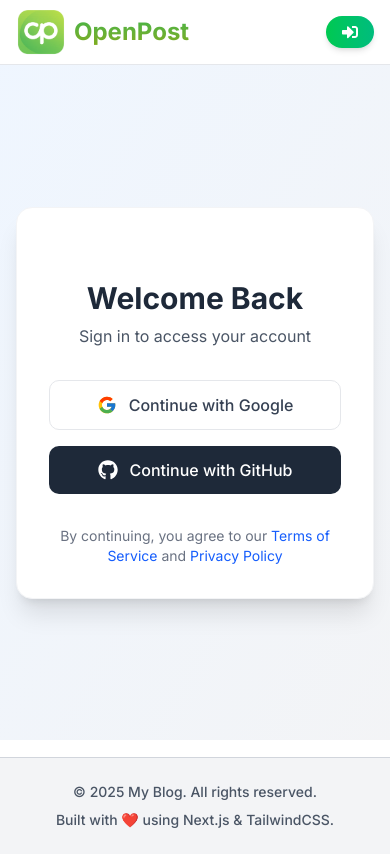
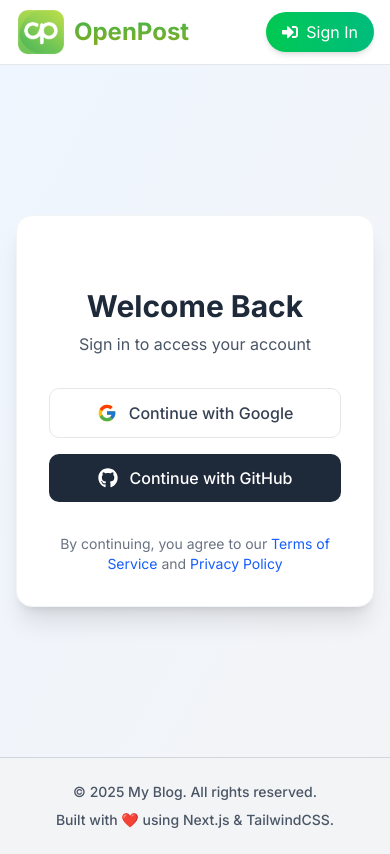
Before and after one commit to Gyan-singhh/Open-Post, a Next.js app: page /sign-in in a window 390 px wide. Built offline with nearby package versions, Linux system fonts and the light colour scheme; no server answers.

Commit message:
Set viewport height on sign-in page

```diff
--- a/src/app/(auth)/sign-in/page.tsx
+++ b/src/app/(auth)/sign-in/page.tsx
@@ -35,7 +35,7 @@ export default function LoginPage() {
   }
 
   return (
-    <div className="min-h-[80vh] flex items-center justify-center bg-gradient-to-br from-blue-50 to-gray-100 px-4">
+    <div className="min-h-[82vh] sm:min-h-[75vh] flex items-center justify-center bg-gradient-to-br from-blue-50 to-gray-100 px-4">
       <div className="bg-white p-8 rounded-2xl shadow-xl w-full max-w-md border border-gray-100">
         <h1 className="text-3xl font-bold mt-10 mb-2 text-center text-gray-800">
           Welcome Back
--- a/src/components/Navbar.tsx
+++ b/src/components/Navbar.tsx
@@ -62,7 +62,7 @@ export default function Navbar() {
                 className="flex items-center gap-2 px-4 py-2 bg-gradient-to-r from-green-500 to-emerald-500 text-white rounded-full hover:from-green-600 hover:to-emerald-600 transition-all shadow-md hover:shadow-lg focus:outline-none focus:ring-2 focus:ring-green-300"
               >
                 <FaSignInAlt className="text-base" />
-                <span className="hidden sm:inline">Sign In</span>
+                <span>Sign In</span>
               </Link>
             )}
           </div>
```
